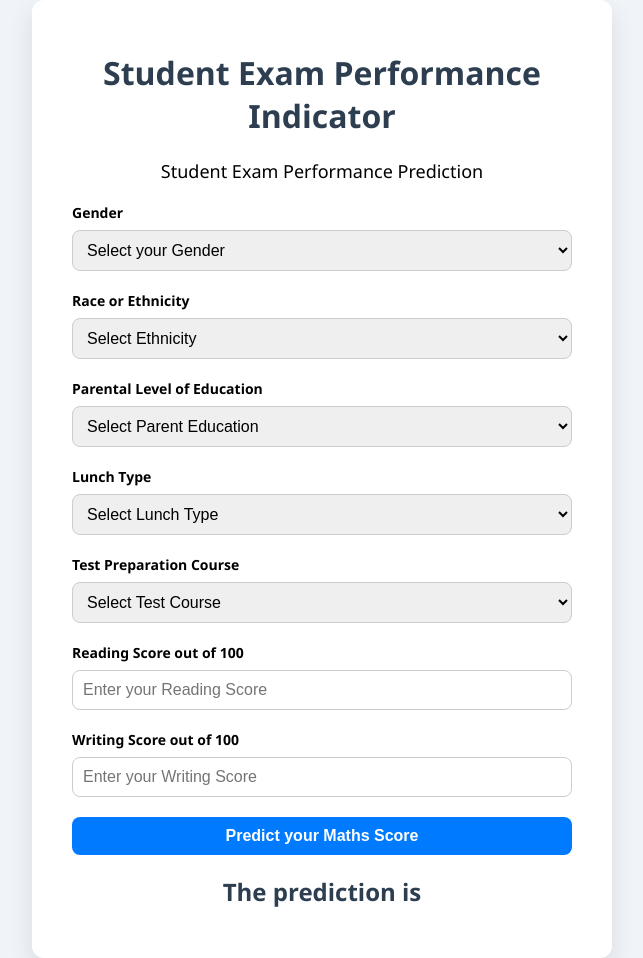
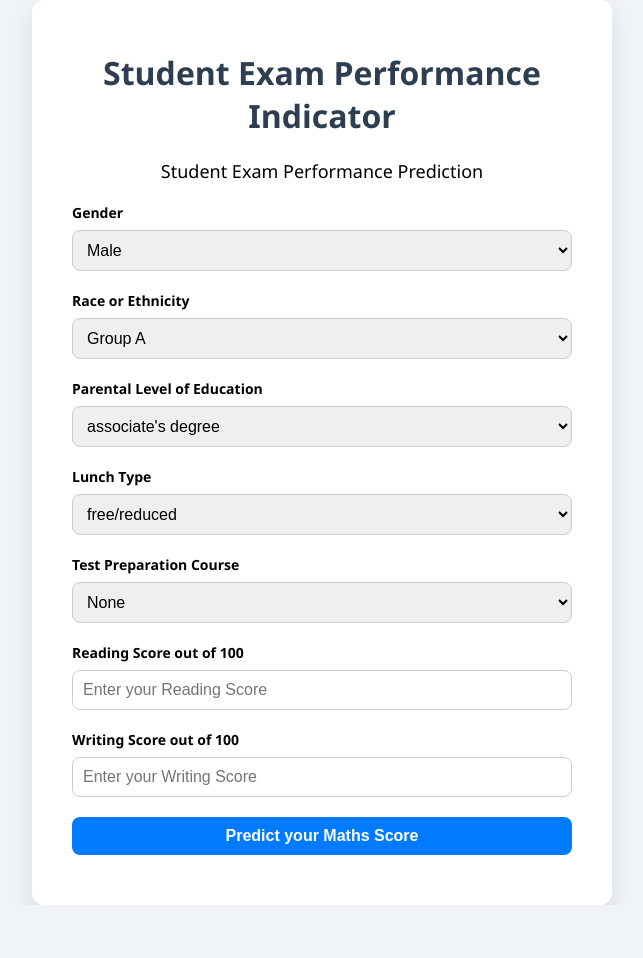
Before and after one commit to bharath143-vk/StudentPerformance_ML, a Flask app: page /predictdata in a window 1280 px wide. Shown: the whole page, without its empty margins (318-961 px from the left). After the commit the page ends 905 px from the top, so only its background shows below. Run offline with Flask 3, Linux system fonts and the light colour scheme.

Commit message:
final commit

```diff
--- a/app.py
+++ b/app.py
@@ -21,22 +21,38 @@ def predict_datapoint():
     if request.method=='GET':
         return render_template('home.html')
     else:
+         gender = request.form.get('gender')
+         ethnicity = request.form.get('ethnicity')
+         parental_level_of_education = request.form.get('parental_level_of_education')
+         lunch = request.form.get('lunch')
+         test_preparation_course = request.form.get('test_preparation_course')
+         reading_score = float(request.form.get('reading_score'))
+         writing_score = float(request.form.get('writing_score'))
+
          data=CustomData(
-            gender=request.form.get('gender'),
-            race_ethnicity=request.form.get('ethnicity'),
-            parental_level_of_education=request.form.get('parental_level_of_education'),
-            lunch=request.form.get('lunch'),
-            test_preparation_course=request.form.get('test_preparation_course'),
-            reading_score=float(request.form.get('writing_score')),
-            writing_score=float(request.form.get('reading_score'))
-
+            gender=gender,
+            race_ethnicity=ethnicity,
+            parental_level_of_education=parental_level_of_education,
+            lunch=lunch,
+            test_preparation_course=test_preparation_course,
+            reading_score=reading_score,
+            writing_score=writing_score
         )
          pred_df=data.get_data_as_data_frame()
          print(pred_df)
 
          predict_pipeline=PredictPipeline()
          results=predict_pipeline.predict(pred_df)
-         return render_template('home.html',results=results[0])
+         return render_template(
+             'home.html',
+             results=results[0],
+              gender=gender,
+             ethnicity=ethnicity,
+             parental_level_of_education=parental_level_of_education,
+             lunch=lunch,
+             test_preparation_course=test_preparation_course,
+             reading_score=reading_score,
+             writing_score=writing_score)
 
 if __name__=="__main__":
     app.run(host="0.0.0.0",port=80,debug=True)
--- a/templates/home.html
+++ b/templates/home.html
@@ -88,63 +88,63 @@
             <div class="mb-3">
                 <label class="form-label">Gender</label>
                 <select name="gender" required>
-                    <option selected disabled value="">Select your Gender</option>
-                    <option value="male">Male</option>
-                    <option value="female">Female</option>
+                    <option disabled value="">Select your Gender</option>
+                    <option value="male" {% if gender == 'male' %}selected{% endif %}>Male</option>
+                    <option value="female" {% if gender == 'female' %}selected{% endif %}>Female</option>
                 </select>
             </div>
 
             <div class="mb-3">
                 <label class="form-label">Race or Ethnicity</label>
                 <select name="ethnicity" required>
-                    <option selected disabled value="">Select Ethnicity</option>
-                    <option value="group A">Group A</option>
-                    <option value="group B">Group B</option>
-                    <option value="group C">Group C</option>
-                    <option value="group D">Group D</option>
-                    <option value="group E">Group E</option>
+                    <option disabled value="">Select Ethnicity</option>
+                    <option value="group A" {% if ethnicity == 'group A' %}selected{% endif %}>Group A</option>
+                    <option value="group B" {% if ethnicity == 'group B' %}selected{% endif %}>Group B</option>
+                    <option value="group C" {% if ethnicity == 'group C' %}selected{% endif %}>Group C</option>
+                    <option value="group D" {% if ethnicity == 'group D' %}selected{% endif %}>Group D</option>
+                    <option value="group E" {% if ethnicity == 'group E' %}selected{% endif %}>Group E</option>
                 </select>
             </div>
 
             <div class="mb-3">
                 <label class="form-label">Parental Level of Education</label>
                 <select name="parental_level_of_education" required>
-                    <option selected disabled value="">Select Parent Education</option>
-                    <option value="associate's degree">associate's degree</option>
-                    <option value="bachelor's degree">bachelor's degree</option>
-                    <option value="high school">high school</option>
-                    <option value="master's degree">master's degree</option>
-                    <option value="some college">some college</option>
-                    <option value="some high school">some high school</option>
+                    <option disabled value="">Select Parent Education</option>
+                    <option value="associate's degree" {% if parental_level_of_education == "associate's degree" %}selected{% endif %}>associate's degree</option>
+                    <option value="bachelor's degree" {% if parental_level_of_education == "bachelor's degree" %}selected{% endif %}>bachelor's degree</option>
+                    <option value="high school" {% if parental_level_of_education == "high school" %}selected{% endif %}>high school</option>
+                    <option value="master's degree" {% if parental_level_of_education == "master's degree" %}selected{% endif %}>master's degree</option>
+                    <option value="some college" {% if parental_level_of_education == "some college" %}selected{% endif %}>some college</option>
+                    <option value="some high school" {% if parental_level_of_education == "some high school" %}selected{% endif %}>some high school</option>
                 </select>
             </div>
 
             <div class="mb-3">
                 <label class="form-label">Lunch Type</label>
                 <select name="lunch" required>
-                    <option selected disabled value="">Select Lunch Type</option>
-                    <option value="free/reduced">free/reduced</option>
-                    <option value="standard">standard</option>
+                    <option disabled value="">Select Lunch Type</option>
+                    <option value="free/reduced" {% if lunch == 'free/reduced' %}selected{% endif %}>free/reduced</option>
+                    <option value="standard" {% if lunch == 'standard' %}selected{% endif %}>standard</option>
                 </select>
             </div>
 
             <div class="mb-3">
                 <label class="form-label">Test Preparation Course</label>
                 <select name="test_preparation_course" required>
-                    <option selected disabled value="">Select Test Course</option>
-                    <option value="none">None</option>
-                    <option value="completed">Completed</option>
+                    <option disabled value="">Select Test Course</option>
+                    <option value="none" {% if test_preparation_course == 'none' %}selected{% endif %}>None</option>
+                    <option value="completed" {% if test_preparation_course == 'completed' %}selected{% endif %}>Completed</option>
                 </select>
             </div>
 
             <div class="mb-3">
                 <label class="form-label">Reading Score out of 100</label>
-                <input type="number" name="reading_score" placeholder="Enter your Reading Score" min="0" max="100" required />
+                <input type="number" name="reading_score" placeholder="Enter your Reading Score" min="0" max="100" required value="{{ reading_score or '' }}" />
             </div>
 
             <div class="mb-3">
                 <label class="form-label">Writing Score out of 100</label>
-                <input type="number" name="writing_score" placeholder="Enter your Writing Score" min="0" max="100" required />
+                <input type="number" name="writing_score" placeholder="Enter your Writing Score" min="0" max="100" required value="{{ writing_score or '' }}" />
             </div>
 
             <div class="mb-3">
@@ -152,7 +152,9 @@
             </div>
         </form>
 
-        <h2>The prediction is {{results}}</h2>
+        {% if results %}
+            <h2>The prediction is {{ results }}</h2>
+        {% endif %}
     </div>
 </body>
 </html>
```
Also changed, not shown: src/components/data_transformation.py (+6 -6 lines), .github/workflows/main.yaml (deleted), 1 other file.
